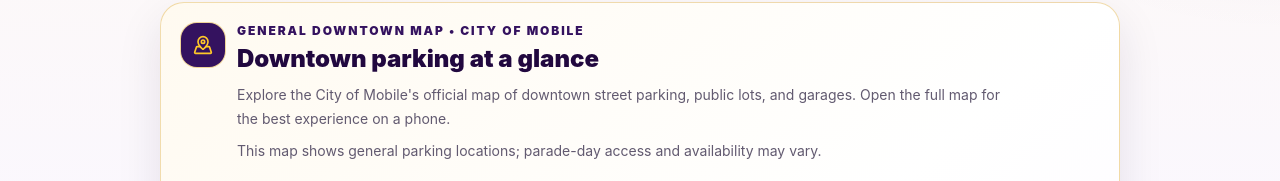
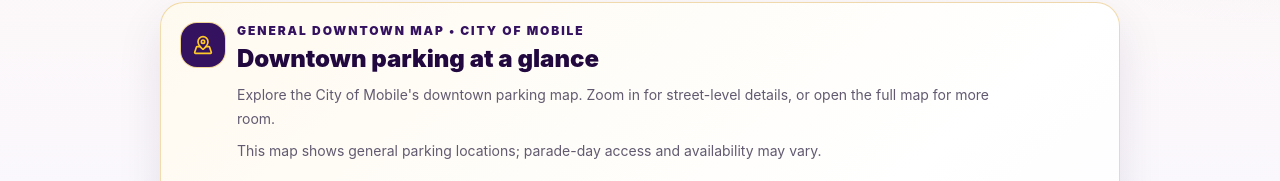
Before and after one commit to TheCryptoArborist/251mardigras, a Next.js app: page /parking-access in a window 1280 px wide. Shown: the part 446-627 px from the top of the page. Built offline with nearby package versions, Linux system fonts and the light colour scheme; no server answers; the database is empty; what @next/env would draw is missing.

Commit message:
Fix the parking map embed (#31)

```diff
--- a/src/app/parking-access/page.tsx
+++ b/src/app/parking-access/page.tsx
@@ -5,7 +5,8 @@ import { getResources } from "@/lib/data-access";
 
 export const dynamic = "force-dynamic";
 
-const PARKING_ACCESS_MAP_URL = "https://experience.arcgis.com/experience/f88d505ba3894e7ab1115d162d62839b";
+const PARKING_ACCESS_MAP_URL =
+  "https://www.arcgis.com/apps/mapviewer/index.html?configurableview=true&webmap=df7b15dc21af4150acf48e0ae01b7020&theme=light&heading=false&legend=true";
 const MOB_CITY_RIDES_LOGO_PATH = "/images/parking-access/mob%20city%20rides.jpg";
 const MOB_CITY_RIDES_PHONE_DISPLAY = "251-367-7433";
 const MOB_CITY_RIDES_PHONE_LINK = "2513677433";
@@ -48,7 +49,7 @@ function ParkingAccessMap() {
             <p className="text-xs font-black uppercase tracking-[0.16em] text-parade-purple">General downtown map • City of Mobile</p>
             <h2 className="mt-1 text-2xl font-black text-parade-purpleDark">Downtown parking at a glance</h2>
             <p className="mt-2 max-w-3xl text-sm leading-6 text-parade-muted">
-              Explore the City of Mobile&apos;s official map of downtown street parking, public lots, and garages. Open the full map for the best experience on a phone.
+              Explore the City of Mobile&apos;s downtown parking map. Zoom in for street-level details, or open the full map for more room.
             </p>
             <p className="mt-2 max-w-3xl text-sm leading-6 text-parade-muted">
               This map shows general parking locations; parade-day access and availability may vary.
```
